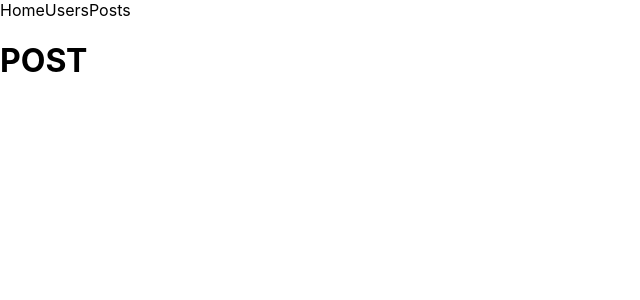
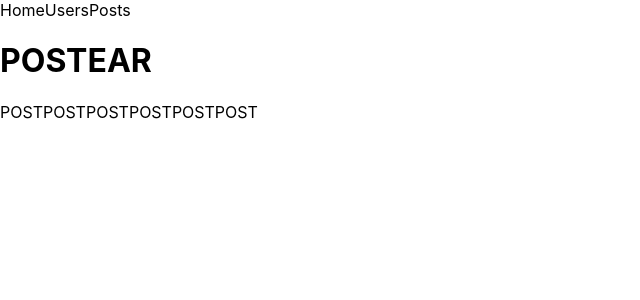
Before and after one commit to MartinCoimbra/nextjspractica, a Next.js app: page /posts in a window 1280 px wide. Shown: the top 300 px of the page, without its empty margins (0-640 px from the left). Built offline with nearby package versions, Linux system fonts and the light colour scheme.

Commit message:
title dinamico para ceo

```diff
--- /dev/null
+++ b/components/title.js
@@ -0,0 +1,5 @@
+export default function Title({children}) {
+    return(
+        <h1>{children}</h1>
+    )
+}
--- a/pages/index.js
+++ b/pages/index.js
@@ -1,10 +1,11 @@
 import Navbar from "../components/navbar"
+import Title from "/components/title";
 
 export default function Home(){
   return(
     <div>
       <Navbar />
-      <h1>Hello world</h1>
+      <Title>Hello world</Title>
       <p>Hola mundo</p>
     </div>
   )
--- a/pages/posts/[id].js
+++ b/pages/posts/[id].js
@@ -1,8 +1,10 @@
 import { useRouter } from 'next/router'
+import Navbar from '../../components/navbar'
 export default function User(){
     const router = useRouter()
     return(
       <div>
+        <Navbar />
         <h2>Details POST</h2>
         <p>POST ID: {router.query.id} </p>
       </div>
--- a/pages/posts/index.js
+++ b/pages/posts/index.js
@@ -1,10 +1,12 @@
 import Navbar from "../../components/navbar";
+import Title from "../../components/title";
 
 export default function Posts(){
     return(
       <div>
          <Navbar />
-        <h1>POST</h1>
+        <Title> POSTEAR </Title>
+        <p>POSTPOSTPOSTPOSTPOSTPOST</p>
       </div>
     )
   }
--- a/pages/users/[id].js
+++ b/pages/users/[id].js
@@ -1,8 +1,10 @@
 import { useRouter } from 'next/router'
+import Navbar from '../../components/navbar'
 export default function User(){
     const router = useRouter()
     return(
       <div>
+        <Navbar />
         <h1>Details USERS</h1>
         <p>User ID: {router.query.id} </p>
       </div>
--- a/pages/users/index.js
+++ b/pages/users/index.js
@@ -1,10 +1,12 @@
 import Navbar from "../../components/navbar";
+import Title from "../../components/title";
 
 export default function Users(){
     return(
       <div>
          <Navbar />
-        <h1>Hello USERS</h1>
+        <Title>Hello USERS</Title>
+        <p>USERSUSERSUSERSUSERSUSERSUSERSUSERS</p>
       </div>
     )
   }
```
